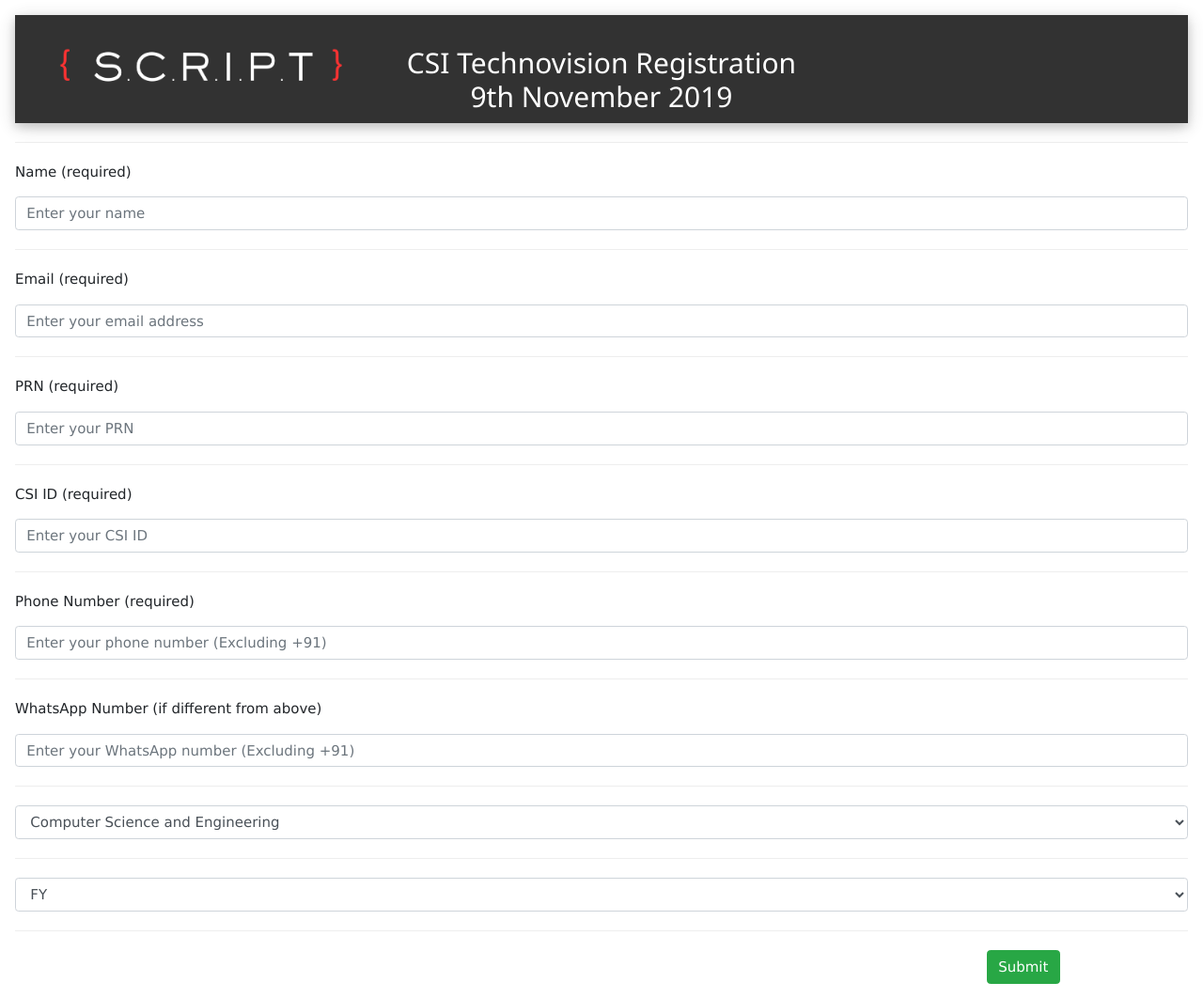
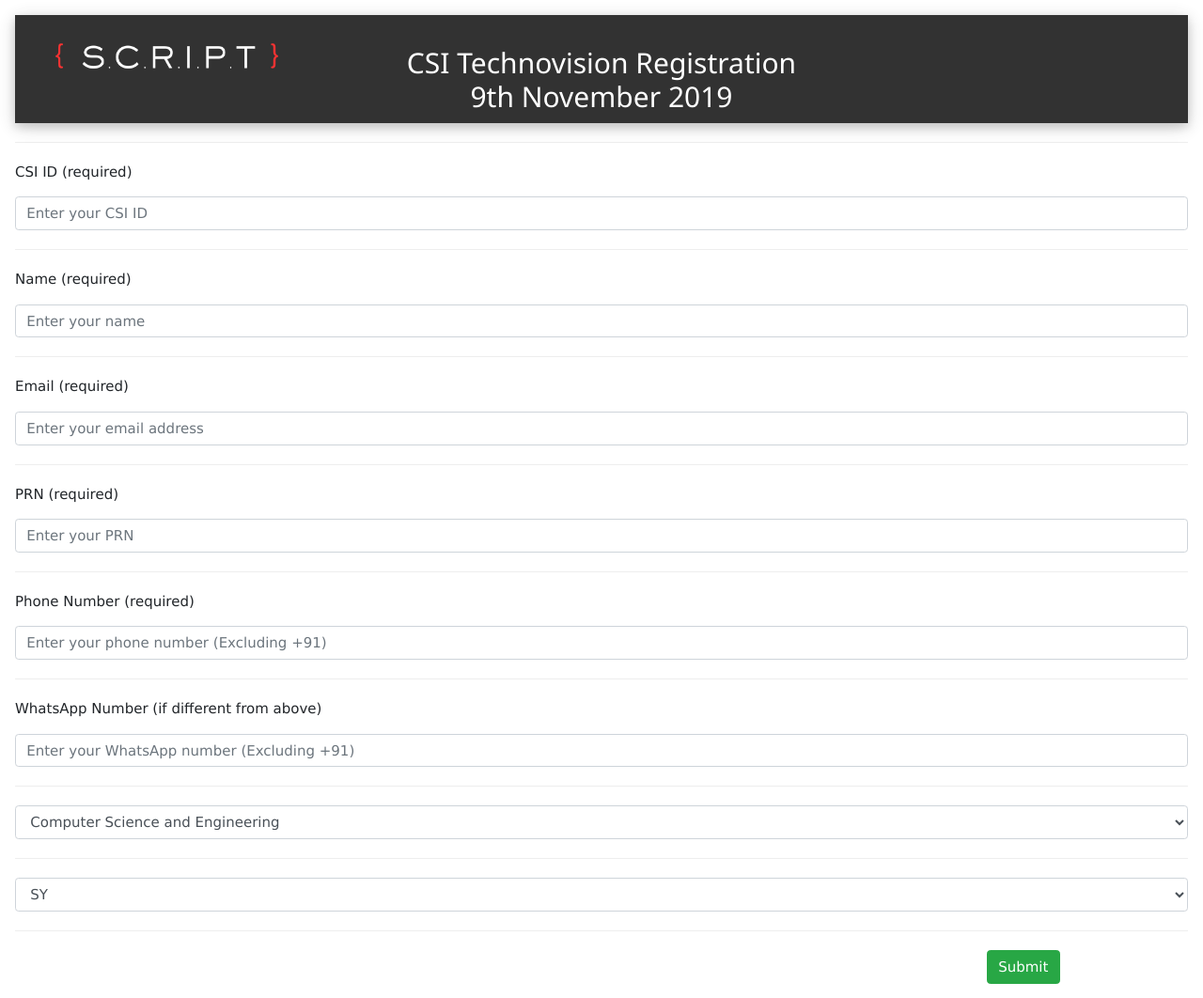
Before and after one commit to The-SCRIPT-Group/Hades, a Flask app: page /csi in a window 1280 px wide. Shown: the whole page at 94% size. Run offline with Flask 2, Linux system fonts and the light colour scheme; some libraries are stand-ins or nearby versions.

Commit message:
Minor order changes

```diff
--- a/tsg_registration/templates/csi.html
+++ b/tsg_registration/templates/csi.html
@@ -10,7 +10,7 @@
         <div class="w3-container w3-padding-top w3-margin-top">
             <div class="w3-container w3-card-4 w3-black w3-row w3-hide-medium w3-hide-small opacity-prop">
                 <div class="w3-col" style="width: 30%;">
-                    <img src="{{ url_for(endpoint='static', filename='images/LogoTransp.png') }}" style="float: left; width: 100%; height: auto; padding: 8px;">
+                    <img src="{{ url_for(endpoint='static', filename='images/LogoTransp.png') }}" style="float: left; width: 80%; height: auto; padding: 8px;">
                 </div>
                 <div class="w3-col w3-center" style="width: 40%;">
                     <br>
@@ -30,6 +30,9 @@
             <form method="post" action="/submit" enctype="multipart/form-data">
                 <div class="form-group">
                     <hr>
+                    <p>CSI ID (required)</p>
+                    <input type="text" name="csi_id" placeholder="Enter your CSI ID" maxlength="3" required class="form-control" pattern="A[\d]{1,2}"/>
+                    <hr>
                     <p>Name (required)</p>
                     <input type="text" name="name" placeholder="Enter your name" maxlength="30" required class="form-control" pattern="^\w[\w, ]+$"/>
                     <hr>
@@ -38,9 +41,6 @@
                     <hr>
                     <p>PRN (required)</p>
                     <input type="text" name="prn" placeholder="Enter your PRN" maxlength="10" required class="form-control" pattern="[\d]{10}"/>
-                    <hr>
-                    <p>CSI ID (required)</p>
-                    <input type="text" name="csi_id" placeholder="Enter your CSI ID" maxlength="3" required class="form-control" pattern="A[\d]{1,2}"/>
                     <hr>
                     <p>Phone Number (required)</p>
                     <input type="text" name="phone" placeholder="Enter your phone number (Excluding +91)" maxlength="10" required class="form-control" pattern="[\d]{10}"/>
@@ -53,7 +53,6 @@
                     </select>
                     <hr>
                     <select name="year" class="form-control" id="year">
-                        <option value="1st" selected>FY</option>
                         <option value="2nd">SY</option>
                         <option value="3rd">TY</option>
                     </select>
```
